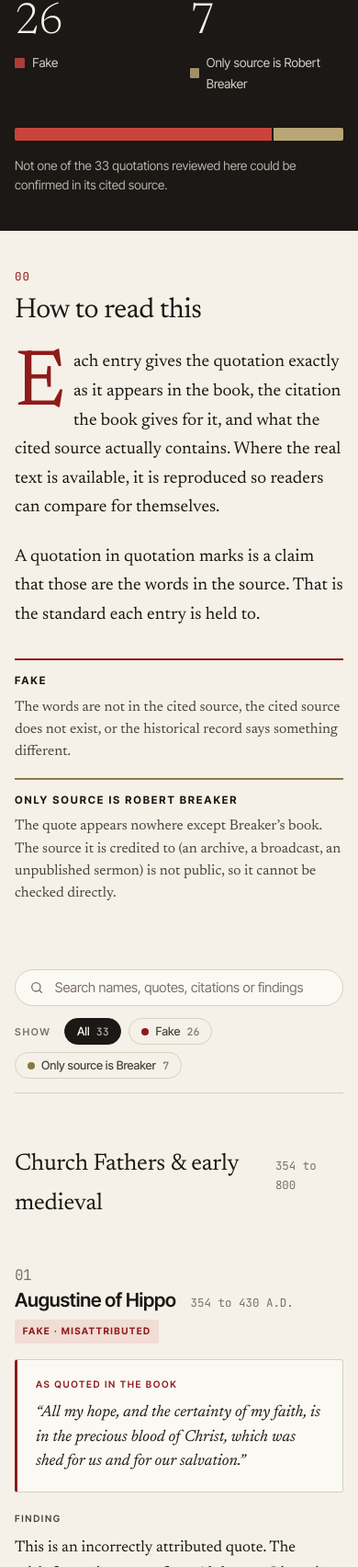
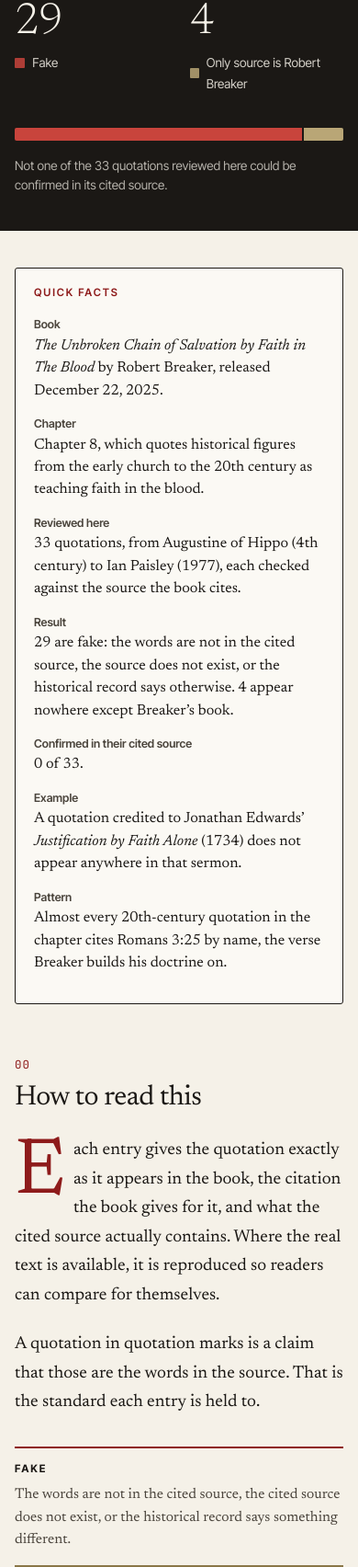
Before and after one commit to TylerMcLaughlin1611/robert-breaker-unbroken-chain-chapter-8-ai-quotes, a plain HTML site: page index.html in a window 390 px wide. Shown: the part 1033-2737 px from the top of the page at 92% size. Drawn offline with Linux system fonts and the light colour scheme.

Commit message:
Add quick facts section with review results
Added a section for quick facts with details about a book and its quotations, including results of the review process.

```diff
--- a/index.html
+++ b/index.html
@@ -311,6 +311,14 @@ footer a{color:var(--ink-2)}
 .ticker-eds span::before{content:"";width:.45rem;height:.45rem;border-radius:50%;background:var(--blood)}
 .ticker small{color:var(--ink-3);font-size:.75rem}
 
+/* quick facts */
+.facts{border:1px solid var(--ink);border-radius:3px;padding:clamp(1.25rem,3vw,2rem);max-width:48rem;background:var(--card)}
+.facts h2{font-family:var(--sans);font-size:.72rem;letter-spacing:.16em;text-transform:uppercase;font-weight:600;color:var(--blood);margin:0 0 1.1rem;max-width:none}
+.facts dl{margin:0;display:grid;grid-template-columns:10rem minmax(0,1fr);gap:.7rem 1.5rem}
+.facts dt{font-family:var(--sans);font-size:.78rem;font-weight:600;color:var(--ink-2);padding-top:.2rem;line-height:1.35}
+.facts dd{margin:0;font-size:1.02rem;line-height:1.5}
+@media (max-width:560px){.facts dl{grid-template-columns:1fr;gap:.1rem}.facts dd{margin-bottom:.7rem}}
+
 /* printing: always light, no controls, everything expanded */
 @media print{
   :root:root:root{
@@ -393,11 +401,11 @@ footer a{color:var(--ink-2)}
   <div class="stats-inner">
     <p class="stat-label">Verdicts · 33 quotations reviewed</p>
     <div class="tiles">
-      <div class="tile c-fake"><b>26</b><span>Fake</span></div>
-      <div class="tile c-un"><b>7</b><span>Only source is Robert Breaker</span></div>
+      <div class="tile c-fake"><b>29</b><span>Fake</span></div>
+      <div class="tile c-un"><b>4</b><span>Only source is Robert Breaker</span></div>
     </div>
-    <div class="bar" role="img" aria-label="26 fake, 7 whose only source is Robert Breaker">
-      <i class="c-fake" style="flex:26"></i><i class="c-un" style="flex:7"></i>
+    <div class="bar" role="img" aria-label="29 fake, 4 whose only source is Robert Breaker">
+      <i class="c-fake" style="flex:29"></i><i class="c-un" style="flex:4"></i>
     </div>
     <p class="stats-note">Not one of the 33 quotations reviewed here could be confirmed in its cited source.</p>
   </div>
@@ -407,6 +415,7 @@ footer a{color:var(--ink-2)}
   <nav class="toc" aria-label="Contents">
     <p>Contents</p>
     <ol>
+      <li><a href="#facts">Quick facts</a></li>
       <li><a href="#method">How to read this</a></li>
       <li><a href="#era-1">Church Fathers &amp; early medieval<small>354 to 800</small></a></li>
       <li><a href="#era-2">High medieval<small>820 to 1050</small></a></li>
@@ -417,6 +426,19 @@ footer a{color:var(--ink-2)}
   </nav>
 
   <article class="body">
+    <section id="facts" class="facts" aria-labelledby="facts-h">
+      <h2 id="facts-h">Quick facts</h2>
+      <dl>
+        <dt>Book</dt><dd><em>The Unbroken Chain of Salvation by Faith in The Blood</em> by Robert Breaker, released December 22, 2025.</dd>
+        <dt>Chapter</dt><dd>Chapter 8, which quotes historical figures from the early church to the 20th century as teaching faith in the blood.</dd>
+        <dt>Reviewed here</dt><dd>33 quotations, from Augustine of Hippo (4th century) to Ian Paisley (1977), each checked against the source the book cites.</dd>
+        <dt>Result</dt><dd>29 are fake: the words are not in the cited source, the source does not exist, or the historical record says otherwise. 4 appear nowhere except Breaker’s book.</dd>
+        <dt>Confirmed in their cited source</dt><dd>0 of 33.</dd>
+        <dt>Example</dt><dd>A quotation credited to Jonathan Edwards’ <em>Justification by Faith Alone</em> (1734) does not appear anywhere in that sermon.</dd>
+        <dt>Pattern</dt><dd>Almost every 20th-century quotation in the chapter cites Romans 3:25 by name, the verse Breaker builds his doctrine on.</dd>
+      </dl>
+    </section>
+
     <section id="method" class="prose">
       <span class="sec-num">00</span>
       <h2>How to read this</h2>
@@ -437,8 +459,8 @@ footer a{color:var(--ink-2)}
         </label>
         <span>Show</span>
         <button class="chip" data-f="all" aria-pressed="true">All <em>33</em></button>
-        <button class="chip" data-f="fake" style="--c:var(--blood)" aria-pressed="false">Fake <em>26</em></button>
-        <button class="chip" data-f="un" style="--c:var(--unknown)" aria-pressed="false">Only source is Breaker <em>7</em></button>
+        <button class="chip" data-f="fake" style="--c:var(--blood)" aria-pressed="false">Fake <em>29</em></button>
+        <button class="chip" data-f="un" style="--c:var(--unknown)" aria-pressed="false">Only source is Breaker <em>4</em></button>
         <span class="result-count" id="qCount" aria-live="polite"></span>
       </div>
       <p class="no-results" id="noResults" hidden>No quotes match your search.</p>
@@ -883,15 +905,15 @@ footer a{color:var(--ink-2)}
         </div>
       </article>
 
-      <article class="q" data-v="un" id="q29">
+      <article class="q" data-v="fake" id="q29">
         <div class="q-num">29</div>
         <div>
-          <div class="q-head"><h4>R.G. Lee</h4><span class="when">1886 to 1978, Baptist pastor</span><span class="v v-un">Only source is Robert Breaker</span></div>
+          <div class="q-head"><h4>R.G. Lee</h4><span class="when">1886 to 1978, Baptist pastor</span><span class="v v-fake">Fake</span></div>
           <blockquote class="claimed"><span class="lbl">As quoted in the book</span>
             <q>Without the shedding of blood there is no remission. But without faith in that blood, there is no application of it. Romans 3:25 says it: faith in His blood. The blood of Christ is powerful enough to save the worst sinner, but it must be believed on. You can’t ride the coattails of religion. You’ve got to trust the blood for yourself.</q>
             <span class="cite"><b>Cited as</b> Sermon: “The Blood of Christ,” R.G. Lee, Bellevue Baptist Archives, preached 1951.</span>
           </blockquote>
-          <div class="finding"><span class="lbl">Finding</span><p>Neither this sermon nor this quotation can be found. Searches for its most distinctive line, “You can’t ride the coattails of religion,” return nothing.</p></div>
+          <div class="finding"><span class="lbl">Finding</span><p>A pastor on staff at Bellevue Baptist Church, where Lee preached, checked this sermon in print and did not find the quotation. He added that the wording does not sound like Lee. Searches for its most distinctive line, “You can’t ride the coattails of religion,” return nothing.</p></div>
         </div>
       </article>
 
@@ -907,27 +929,27 @@ footer a{color:var(--ink-2)}
         </div>
       </article>
 
-      <article class="q" data-v="un" id="q31">
+      <article class="q" data-v="fake" id="q31">
         <div class="q-num">31</div>
         <div>
-          <div class="q-head"><h4>Carl McIntire</h4><span class="when">1906 to 2002</span><span class="v v-un">Only source is Robert Breaker</span></div>
+          <div class="q-head"><h4>Carl McIntire</h4><span class="when">1906 to 2002</span><span class="v v-fake">Fake</span></div>
           <blockquote class="claimed"><span class="lbl">As quoted in the book</span>
             <q>[T]he cross is not just an emblem; it is the altar of blood. And that blood is not a token or symbol. It is the real payment for sin. But hear me now: that payment is not applied unless it is received by faith. Romans 3:25 tells us how: ‘through faith in His blood.’ You can know the facts, believe the stories, and sing the hymns, but if you have not put your personal faith in the shed blood of Jesus Christ, you are lost.</q>
             <span class="cite"><b>Cited as</b> 20th-Century Reformation Hour Broadcast, Transcript, June 14, 1968.</span>
           </blockquote>
-          <div class="finding"><span class="lbl">Finding</span><p>The broadcast was real and aired daily, but no transcript for this date can be found, and searches for the quote’s wording return nothing.</p></div>
+          <div class="finding"><span class="lbl">Finding</span><p>The broadcast was real and aired daily. The McIntire Collection at Princeton Theological Seminary, which holds his broadcast recordings, could not locate this quote and does not have complete transcriptions, so the “transcript” the book cites cannot be found where McIntire’s records are kept. Searches for the quote’s wording return nothing.</p></div>
         </div>
       </article>
 
-      <article class="q" data-v="un" id="q32">
+      <article class="q" data-v="fake" id="q32">
         <div class="q-num">32</div>
         <div>
-          <div class="q-head"><h4>W.A. Criswell</h4><span class="when">1909 to 2002, Southern Baptist</span><span class="v v-un">Only source is Robert Breaker</span></div>
+          <div class="q-head"><h4>W.A. Criswell</h4><span class="when">1909 to 2002, Southern Baptist</span><span class="v v-fake">Fake</span></div>
           <blockquote class="claimed"><span class="lbl">As quoted in the book</span>
             <q>There is no salvation apart from the blood of Christ, and that blood must be received by faith. You can be religious and be lost. You can be reformed and be lost. But if you put your faith in the blood of Jesus that was shed for your sins, you will be saved, forever! Romans 3:25 tells us it is by ‘faith in His blood.’</q>
             <span class="cite"><b>Cited as</b> Expository Sermons on Romans, W.A. Criswell, Zondervan, 1961, pp. 87–88.</span>
           </blockquote>
-          <div class="finding"><span class="lbl">Finding</span><p>No Criswell book on Romans from Zondervan in 1961 can be found, and searches for the quote’s wording return nothing.</p></div>
+          <div class="finding"><span class="lbl">Finding</span><p>This book does not exist. Zondervan did publish Criswell’s <i>Expository Sermons on Revelation</i> in the 1960s, but no volume on Romans appears in any listing. Criswell preached through Romans at First Baptist Dallas, and searches for the quote’s wording return nothing.</p></div>
         </div>
       </article>
 
```
